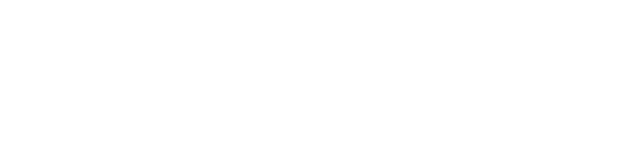
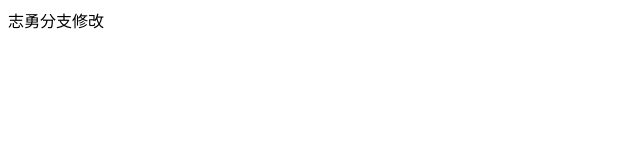
Before and after one commit to zhiyongzaixian/test1, a plain HTML site: page index.html in a window 1280 px wide. Shown: the whole page, without its empty margins (0-640 px from the left). Drawn offline with Linux system fonts and the light colour scheme.

Commit message:
zhiyong分支修改

```diff
--- a/index.html
+++ b/index.html
@@ -2,3 +2,6 @@
 <head>
   <title>首页</title>
 </head>
+<body>
+  <div id="zhiyong">志勇分支修改</div>
+</body>
```
